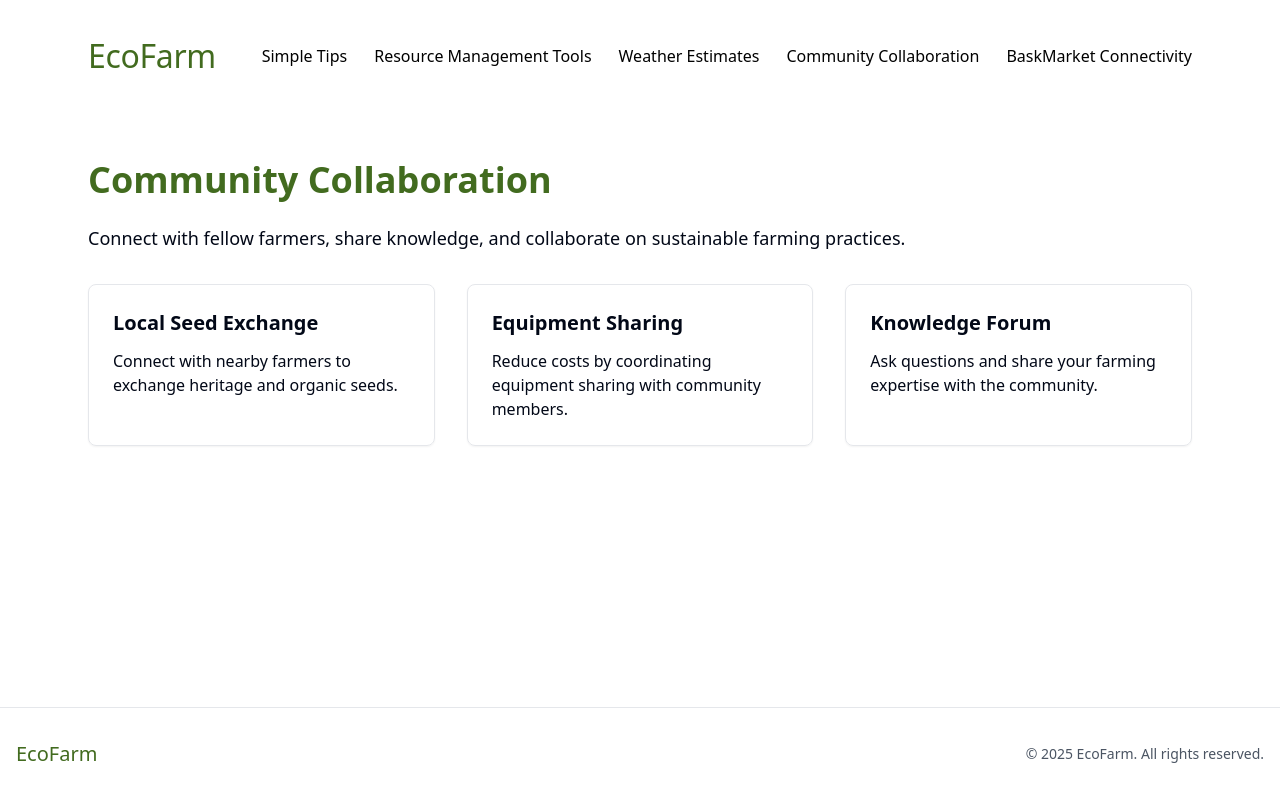
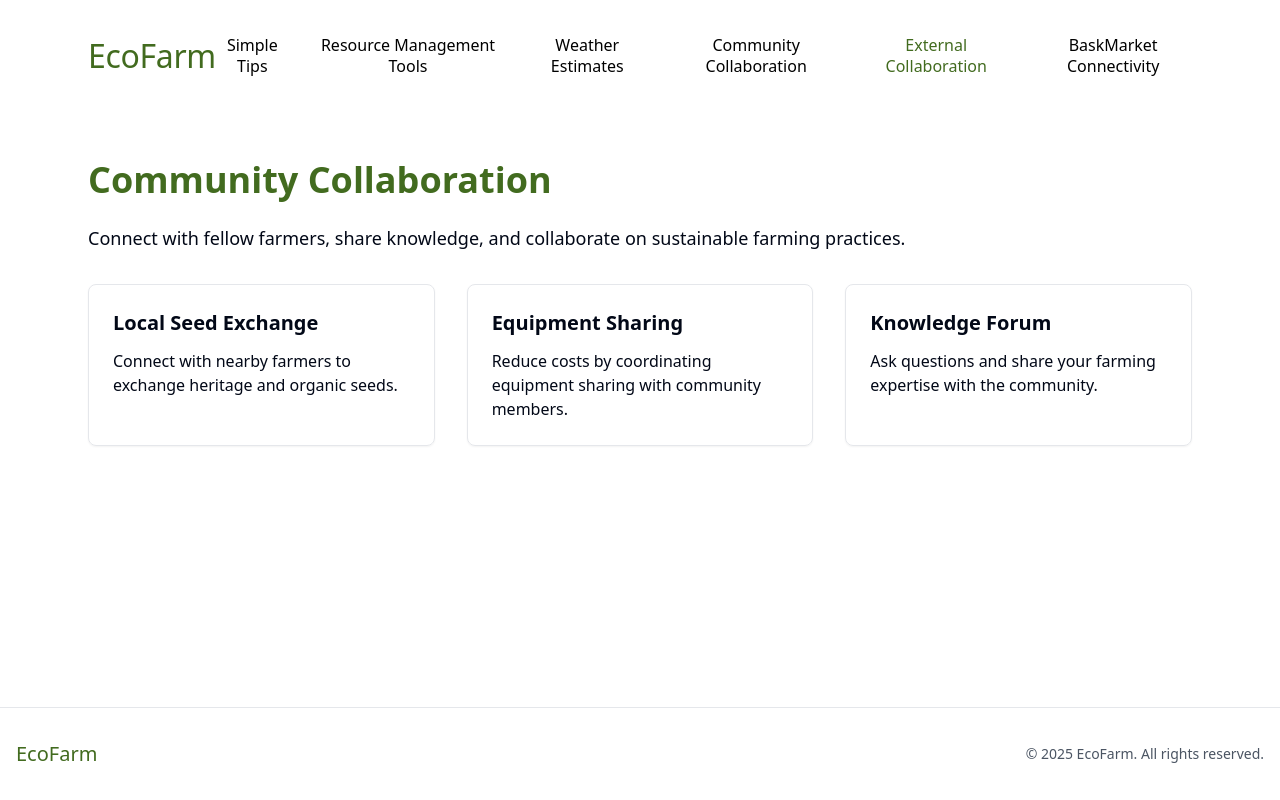
Before and after one commit to tangycc/p-776114, a React (Vite) app: page /community-collaboration in a window 1280 px wide. Built offline with nearby package versions, Linux system fonts and the light colour scheme.

Commit message:
Add community collaboration link
Connect the community collaboration page to the other pages.

```diff
--- a/src/components/layout/Header.tsx
+++ b/src/components/layout/Header.tsx
@@ -13,6 +13,9 @@ export function Header({ className }: HeaderProps) {
   const toggleMenu = () => {
     setIsMenuOpen(!isMenuOpen);
   };
+
+  // External project URL
+  const externalProjectUrl = "https://lovable.dev/projects/9525f86c-f433-4b93-a446-cd70587a05ef";
 
   return (
     <header
@@ -51,6 +54,14 @@ export function Header({ className }: HeaderProps) {
         >
           Community Collaboration
         </Link>
+        <a
+          href={externalProjectUrl}
+          target="_blank"
+          rel="noopener noreferrer"
+          className="text-[#426B1F] text-center text-base font-medium leading-[20.8px]"
+        >
+          External Collaboration
+        </a>
         <Link
           to="#"
           className="text-black text-center text-base font-normal leading-[20.8px]"
@@ -133,6 +144,15 @@ export function Header({ className }: HeaderProps) {
             >
               Community Collaboration
             </Link>
+            <a
+              href={externalProjectUrl}
+              target="_blank"
+              rel="noopener noreferrer"
+              className="text-[#426B1F] text-xl font-medium py-2 border-b border-gray-100"
+              onClick={toggleMenu}
+            >
+              External Collaboration
+            </a>
             <Link
               to="#"
               className="text-black text-xl font-normal py-2 border-b border-gray-100"
```
